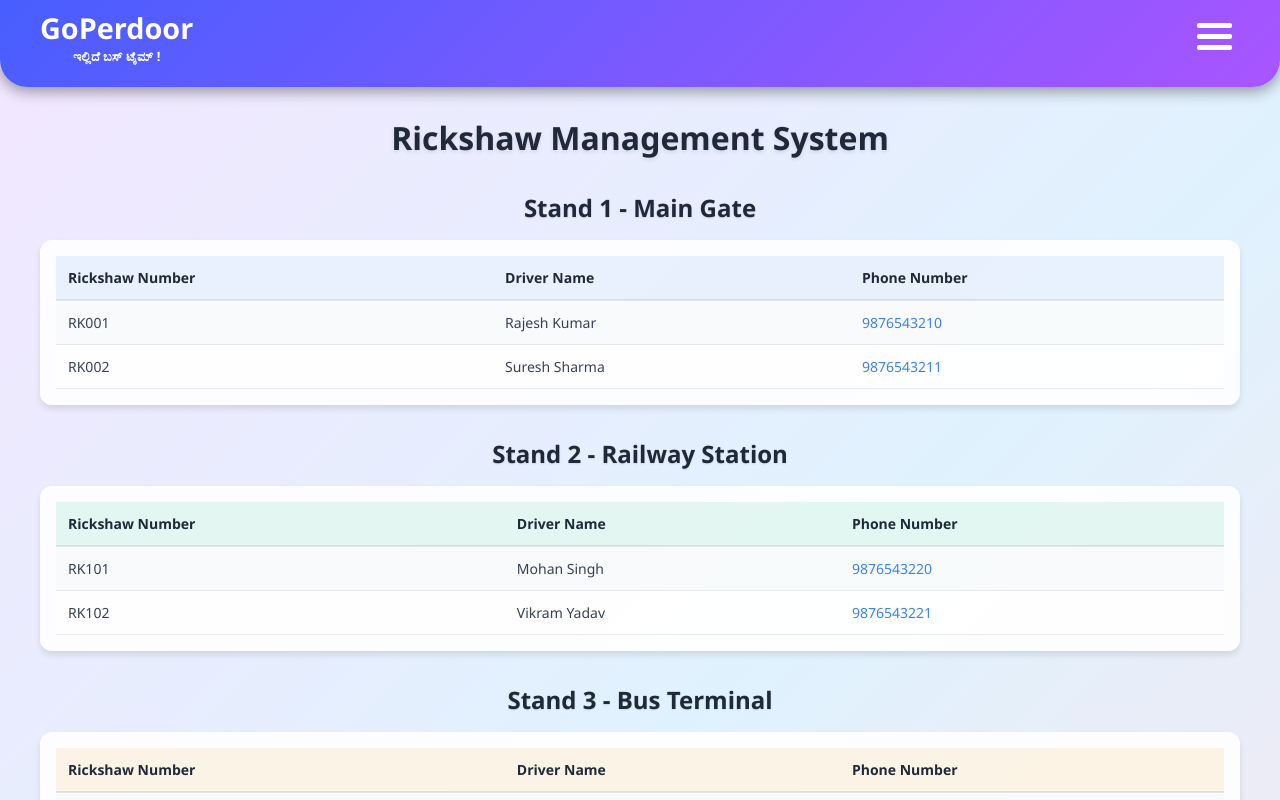
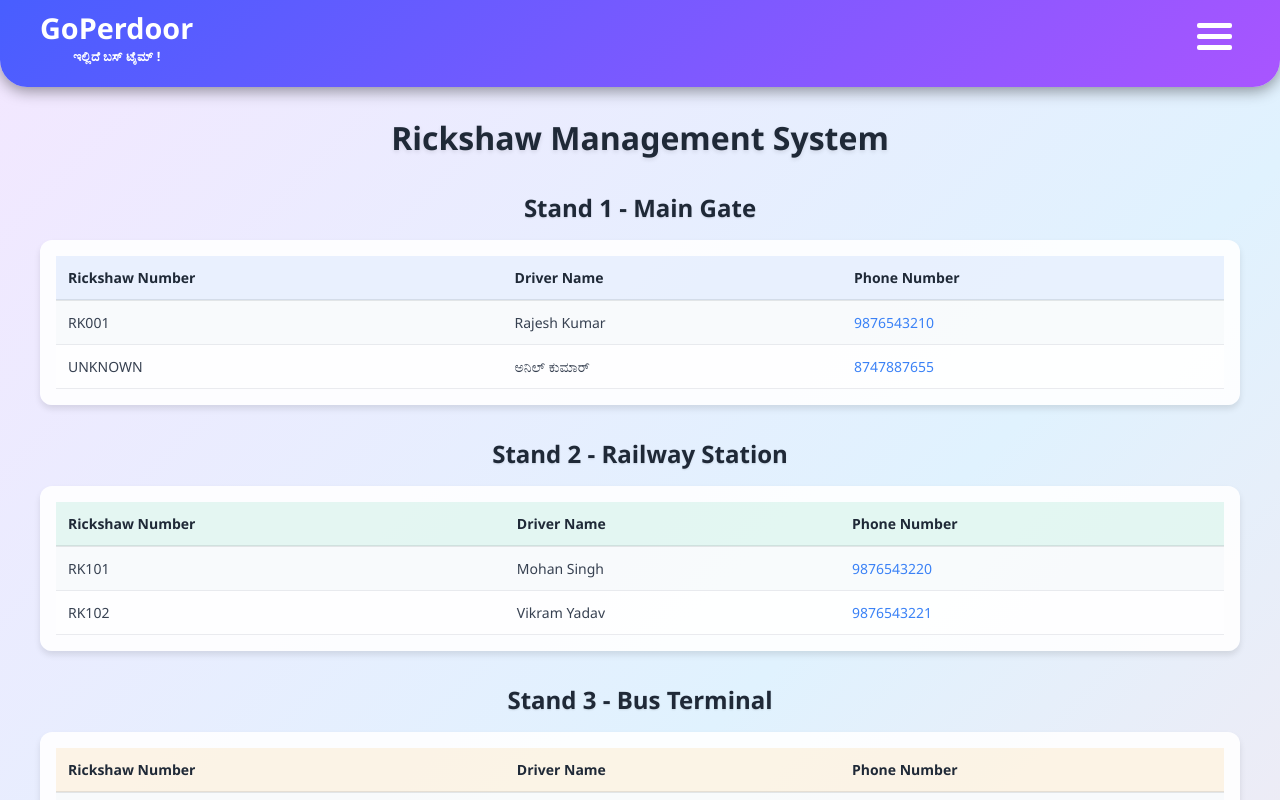
Before and after one commit to goperdoor/bus, a React (Create React App) app in the folder frontend/: page /RickshawBusManagement in a window 1280 px wide. Shown: the top 800 px of the page. Built offline with nearby package versions, Linux system fonts and the light colour scheme.

Commit message:
Update RickshawBusManagement.js

```diff
--- a/frontend/src/Pages/RickshawBusManagement.js
+++ b/frontend/src/Pages/RickshawBusManagement.js
@@ -9,7 +9,7 @@ const RickshawBusManagement = () => {
   // Sample data for 3 different stands
   const [stand1Rickshaws] = useState([
     { id: 1, number: "RK001", driverName: "Rajesh Kumar", phone: "9876543210" },
-    { id: 2, number: "RK002", driverName: "Suresh Sharma", phone: "9876543211" }
+    { id: 2, number: "UNKNOWN", driverName: "ಅನಿಲ್ ಕುಮಾರ್", phone: "8747887655" }
   ]);
 
   const [stand2Rickshaws] = useState([
```
